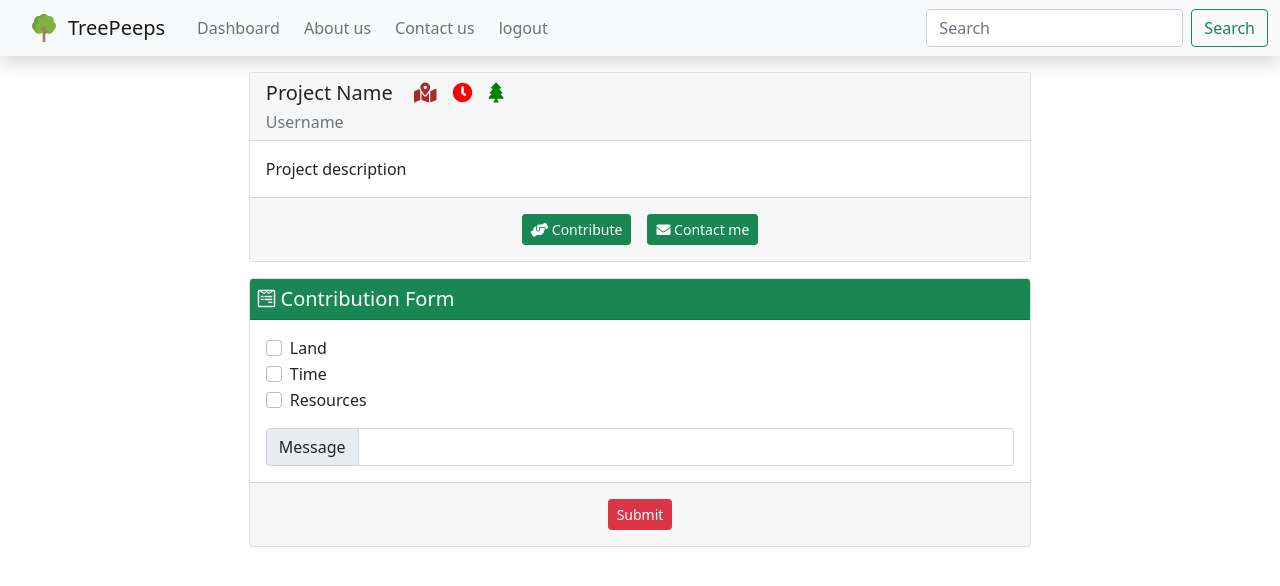
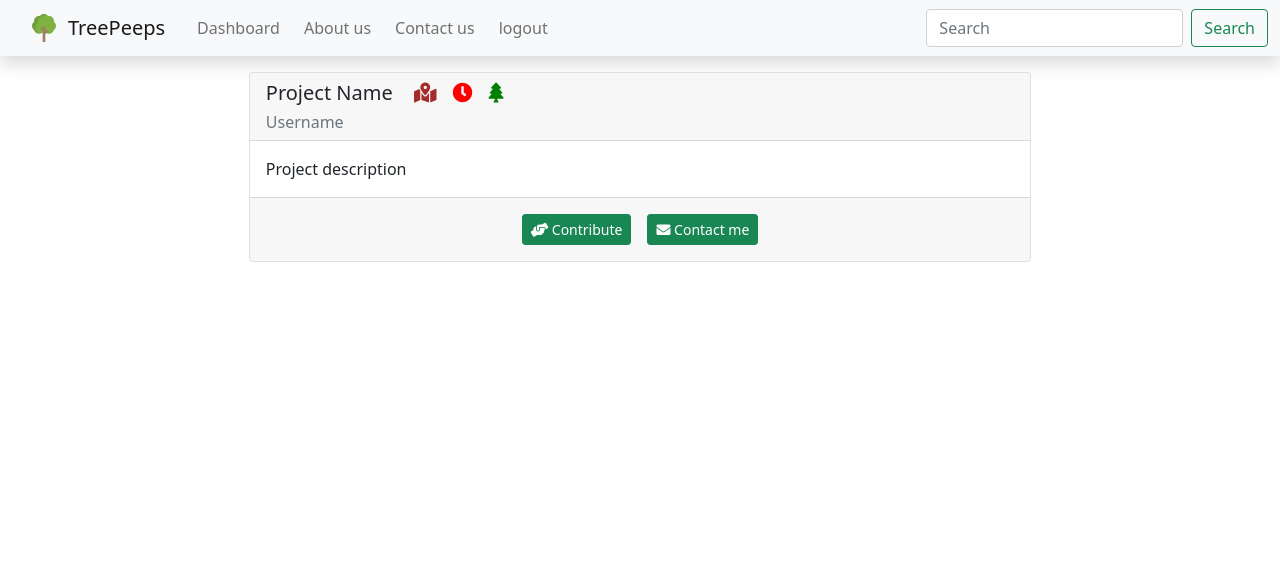
Before and after one commit to ClaireMDavies/TreePeeps, a React (Create React App) app in the folder client/: page /feeds in a window 1280 px wide. Shown: the top 586 px of the page. Built offline with nearby package versions, Linux system fonts and the light colour scheme.

Commit message:
Adding show contributeCard functionalities

```diff
--- /dev/null
+++ b/client/src/components/ContributeCard/index.js
@@ -0,0 +1,49 @@
+import React from "react";
+
+const styles = {
+    cardStyle: {
+        width: '60%',
+        padding: 0
+    }
+};
+
+
+function ContributeCard() {
+
+    return (
+        <div>
+                   {/* Contribute Card */}
+            <div className="row d-flex justify-content-center mb-3">
+                <div className="card" style={styles.cardStyle}>
+                    <div className="card-header bg-success p-2 pb-0">
+                        <h5 className="card-title text-white "><i className="fab fa-wpforms"></i> Contribution Form</h5>
+                    </div>
+                    <div className="card-body">
+                        <div className="form-check">
+                            <input className="form-check-input" type="checkbox" value="" id="Land" />
+                            <label className="form-check-label" htmlFor="Land">Land</label>
+                        </div>
+                        <div className="form-check">
+                            <input className="form-check-input" type="checkbox" value="" id="Time" />
+                            <label className="form-check-label" htmlFor="Time">Time</label>
+                        </div>
+                        <div className="form-check">
+                            <input className="form-check-input" type="checkbox" value="" id="Resources" />
+                            <label className="form-check-label" htmlFor="Resources">Resources</label>
+                        </div>
+                        <div className="input-group mt-3">
+                            <span className="input-group-text">Message</span>
+                            <input type="text" aria-label="First name" className="form-control" />
+                        </div>
+                    </div>
+                    <div className="card-footer text-center">
+                        <button className="btn btn-danger btn-sm m-2">Submit</button>
+                    </div>
+                </div>
+            </div>
+        </div>
+    )
+};
+
+
+export default ContributeCard;
--- a/client/src/pages/Feeds.js
+++ b/client/src/pages/Feeds.js
@@ -1,4 +1,5 @@
-import React from "react";
+import React,{useState} from "react";
+import ContributeCard from "../components/ContributeCard";
 
 const styles = {
     cardStyle: {
@@ -19,6 +20,8 @@ const styles = {
 
 
 function Feeds() {
+    const [showCard, setShowCard] = useState(false)
+    const showContribute = () => setShowCard(true)
 
     function sendEmail(e) {
         e.preventDefault();
@@ -69,40 +72,13 @@ function Feeds() {
                         <p className="card-text">Project description</p>
                     </div>
                     <div className="card-footer text-center">
-                        <button className="btn btn-success btn-sm m-2" ><i className="fas fa-hands-helping"></i> Contribute</button>
+                        <button className="btn btn-success btn-sm m-2" onClick={showContribute} ><i className="fas fa-hands-helping"></i> Contribute</button>
                         <button className="btn btn-success btn-sm m-2" onClick={sendEmail}><i className="fas fa-envelope" ></i> Contact me</button>
                     </div>
                 </div>
             </div>
             {/* Contribute Card */}
-            <div className="row d-flex justify-content-center mb-3">
-                <div className="card" style={styles.cardStyle}>
-                    <div className="card-header bg-success p-2 pb-0">
-                        <h5 className="card-title text-white "><i className="fab fa-wpforms"></i> Contribution Form</h5>
-                    </div>
-                    <div className="card-body">
-                        <div className="form-check">
-                            <input className="form-check-input" type="checkbox" value="" id="Land" />
-                            <label className="form-check-label" htmlFor="Land">Land</label>
-                        </div>
-                        <div className="form-check">
-                            <input className="form-check-input" type="checkbox" value="" id="Time" />
-                            <label className="form-check-label" htmlFor="Time">Time</label>
-                        </div>
-                        <div className="form-check">
-                            <input className="form-check-input" type="checkbox" value="" id="Resources" />
-                            <label className="form-check-label" htmlFor="Resources">Resources</label>
-                        </div>
-                        <div className="input-group mt-3">
-                            <span className="input-group-text">Message</span>
-                            <input type="text" aria-label="First name" className="form-control" />
-                        </div>
-                    </div>
-                    <div className="card-footer text-center">
-                        <button className="btn btn-danger btn-sm m-2">Submit</button>
-                    </div>
-                </div>
-            </div>
+            { showCard ? <ContributeCard/> : null }
         </div>
     )
 };
```
